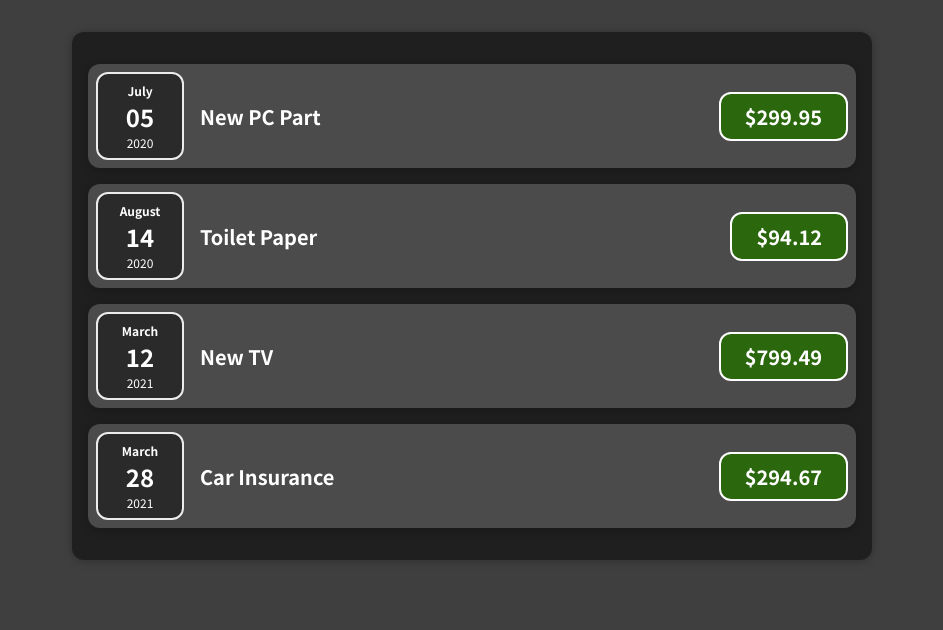
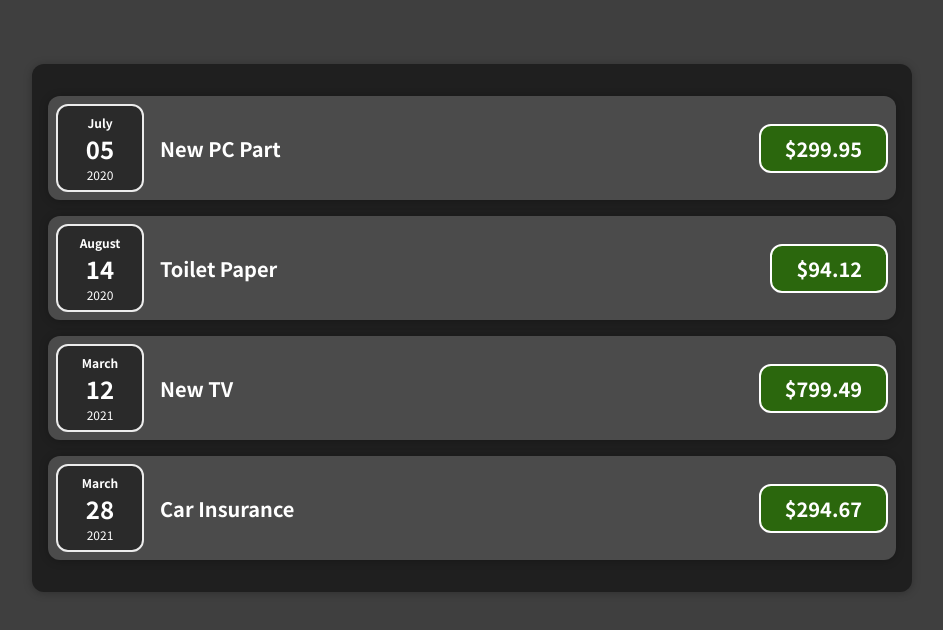
Before and after one commit to gunnarsikorski/expense-tracker, a React (Create React App) app: page / in a window 1280 px wide. Shown: the top 630 px of the page, without its empty margins (168-1111 px from the left). Built offline with nearby package versions, Linux system fonts and the light colour scheme.

Commit message:
Created wrapper Card component

```diff
--- /dev/null
+++ b/src/components/Card.css
@@ -0,0 +1,4 @@
+.card {
+	border-radius: 12px;
+	box-shadow: 0 1px 8px rgba(0, 0, 0, 0.25);
+}
--- /dev/null
+++ b/src/components/Card.js
@@ -0,0 +1,15 @@
+import React from 'react';
+import './Card.css'
+
+function Card(props) {
+    const classes = 'card ' + props.className
+    // line above allows this card to take classNames into account from other css classNames
+    // props.children allows use of card as a wrapper
+    return (
+        <div className={classes}>
+            {props.children}
+        </div>
+    );
+}
+
+export default Card;
--- a/src/components/ExpenseItem.css
+++ b/src/components/ExpenseItem.css
@@ -2,10 +2,8 @@
 	display: flex;
 	justify-content: space-between;
 	align-items: center;
-	box-shadow: 0 2px 8px rgba(0, 0, 0, 0.25);
 	padding: 0.5rem;
 	margin: 1rem 0;
-	border-radius: 12px;
 	background-color: #4b4b4b;
 }
 
--- a/src/components/ExpenseItem.js
+++ b/src/components/ExpenseItem.js
@@ -1,17 +1,18 @@
 import React from 'react';
 import './ExpenseItem.css';
 import ExpenseDate from './ExpenseDate'
+import Card from './Card';
 
 function ExpenseItem(props) {
 
 	return (
-		<div className='expense-item'>
+		<Card className='expense-item'>
 			<ExpenseDate date={props.date}/>
 			<div className='expense-item__description'>
 				<h2>{props.title}</h2>
 				<div className='expense-item__price'>${props.amount}</div>
 			</div>
-		</div>
+		</Card>
 	);
 }
 
--- a/src/components/Expenses.css
+++ b/src/components/Expenses.css
@@ -1,9 +1,7 @@
 .expenses {
   padding: 1rem;
   background-color: rgb(31, 31, 31);
-  margin: 2rem auto;
-  width: 50rem;
+  margin: 4rem auto;
+  width: 55rem;
   max-width: 95%;
-  border-radius: 12px;
-  box-shadow: 0 1px 8px rgba(0, 0, 0, 0.25);
 }
--- a/src/components/Expenses.js
+++ b/src/components/Expenses.js
@@ -1,10 +1,11 @@
 import React from 'react';
 import './Expenses.css';
 import ExpenseItem from './ExpenseItem'
+import Card from './Card'
 
 function Expenses(props) {
 	return (
-		<div className='expenses'>
+		<Card className='expenses'>
 			<ExpenseItem
 				title={props.expenses[0].title}
 				amount={props.expenses[0].amount}
@@ -25,7 +26,7 @@
 				amount={props.expenses[3].amount}
 				date={props.expenses[3].date}
 			/>
-		</div>
+		</Card>
 	);
 }
 
```
